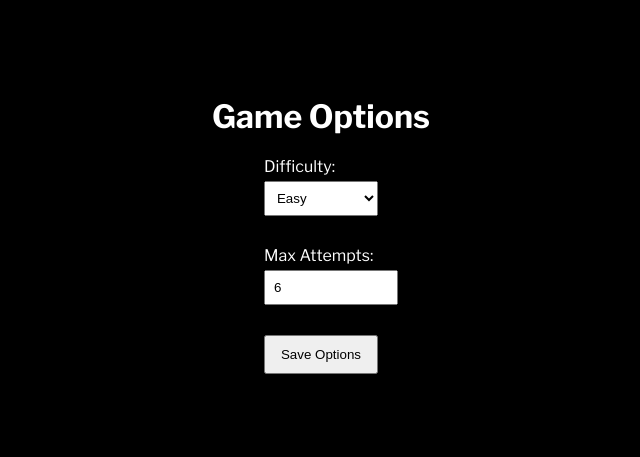
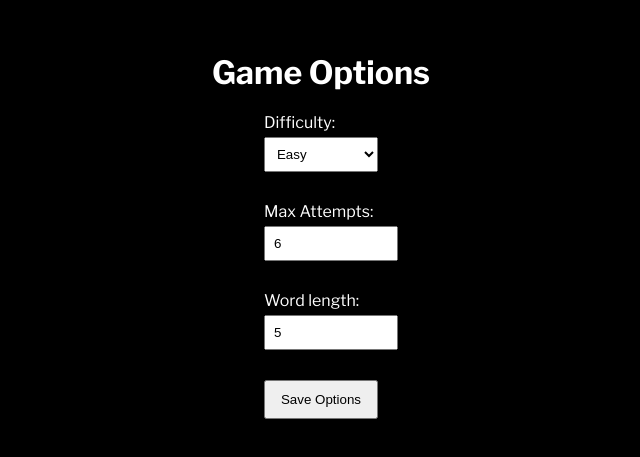
Before and after one commit to samanft/wordle-clone, a Vue app: page / in a window 1280 px wide. Shown: the part 183-640 px from the top of the page, without its empty margins (319-959 px from the left). Built offline with nearby package versions, Linux system fonts and the light colour scheme.

Commit message:
added customisable word lenght option

```diff
--- a/src/components/Game.vue
+++ b/src/components/Game.vue
@@ -5,9 +5,24 @@ let testCounter = ref(1);
 
 const word = ref([]);
 
+// Define props to accept maxAttempts
+const props = defineProps({
+  maxAttempts: {
+    type: Number,
+    required: true,
+    default: 6, // Provide a default value in case it's not passed
+  },
+  wordLength: {
+    type: Number,
+    required: true,
+    default: 5
+  }
+});
+
+
 const fetchWord = async () => {
   try {
-    const response = await fetch('https://random-word-api.herokuapp.com/word?length=5');
+    const response = await fetch(`https://random-word-api.herokuapp.com/word?length=${props.wordLength}`);
     if (!response.ok) {
       throw new Error('Failed to fetch the word');
     }
@@ -25,14 +40,6 @@ onMounted(() => {
   fetchWord();
 });
 
-// Define props to accept maxAttempts
-const props = defineProps({
-  maxAttempts: {
-    type: Number,
-    required: true,
-    default: 5 // Provide a default value in case it's not passed
-  }
-});
 </script>
 
 <template>
--- a/src/components/Options.vue
+++ b/src/components/Options.vue
@@ -20,7 +20,17 @@
           type="number"
           v-model.number="maxAttempts"
           id="maxAttempts"
-          min="1"
+          min="3"
+          max="10"
+        />
+      </div>
+      <div class="form-group">
+        <label for="maxAttempts">Word length:</label>
+        <input
+          type="number"
+          v-model.number="wordLength"
+          id="wordLength"
+          min="5"
           max="10"
         />
       </div>
@@ -36,13 +46,14 @@ import { useRouter } from "vue-router"; // Step 1: Import useRouter
 const difficulties = ["Easy", "Medium", "Hard"];
 const selectedDifficulty = ref("Easy"); // Default selection
 const maxAttempts = ref(6); // Default max attempts
+const wordLength = ref(5); // Default word length
 
 const router = useRouter(); // Step 2: Use useRouter to get the router instance
 
 function updateOptions() {
   // Here you would typically update the store or emit an event with the new options
   console.log("Options Updated:", selectedDifficulty.value, maxAttempts.value);
-  router.push(`/game/${maxAttempts.value}`);
+  router.push(`/game?maxAttempts=${maxAttempts.value}&wordLength=${wordLength.value}`);
 }
 </script>
 
--- a/src/router.js
+++ b/src/router.js
@@ -5,7 +5,14 @@ import Game from './components/Game.vue'
 
 const routes = [
     { path: '/', component: Options },
-    { path: '/game/:maxAttempts', component: Game, props: route => ({ maxAttempts: Number(route.params.maxAttempts) }) },
+    {
+        path: '/game',
+        component: Game,
+        props: route => ({
+            maxAttempts: Number(route.query.maxAttempts),
+            wordLength: Number(route.query.wordLength)
+        })
+    },
 ]
 
 const router = createRouter({
```
